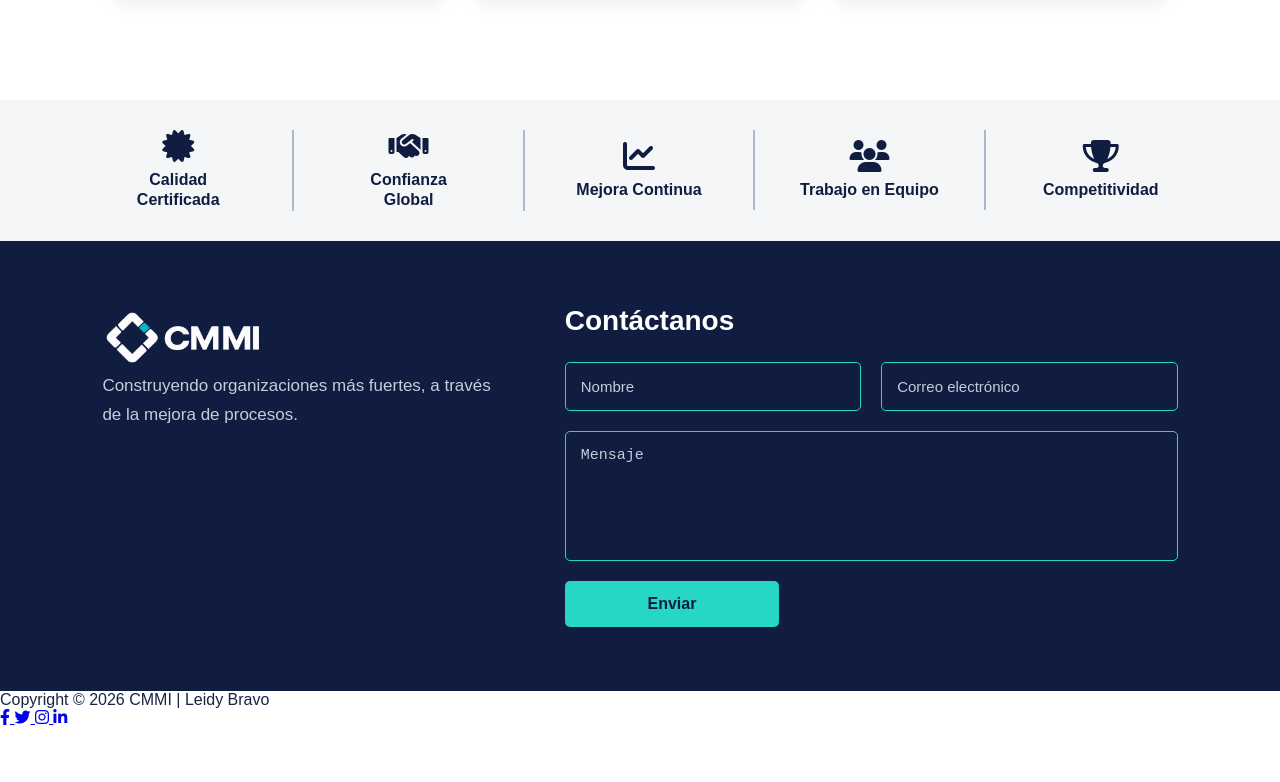
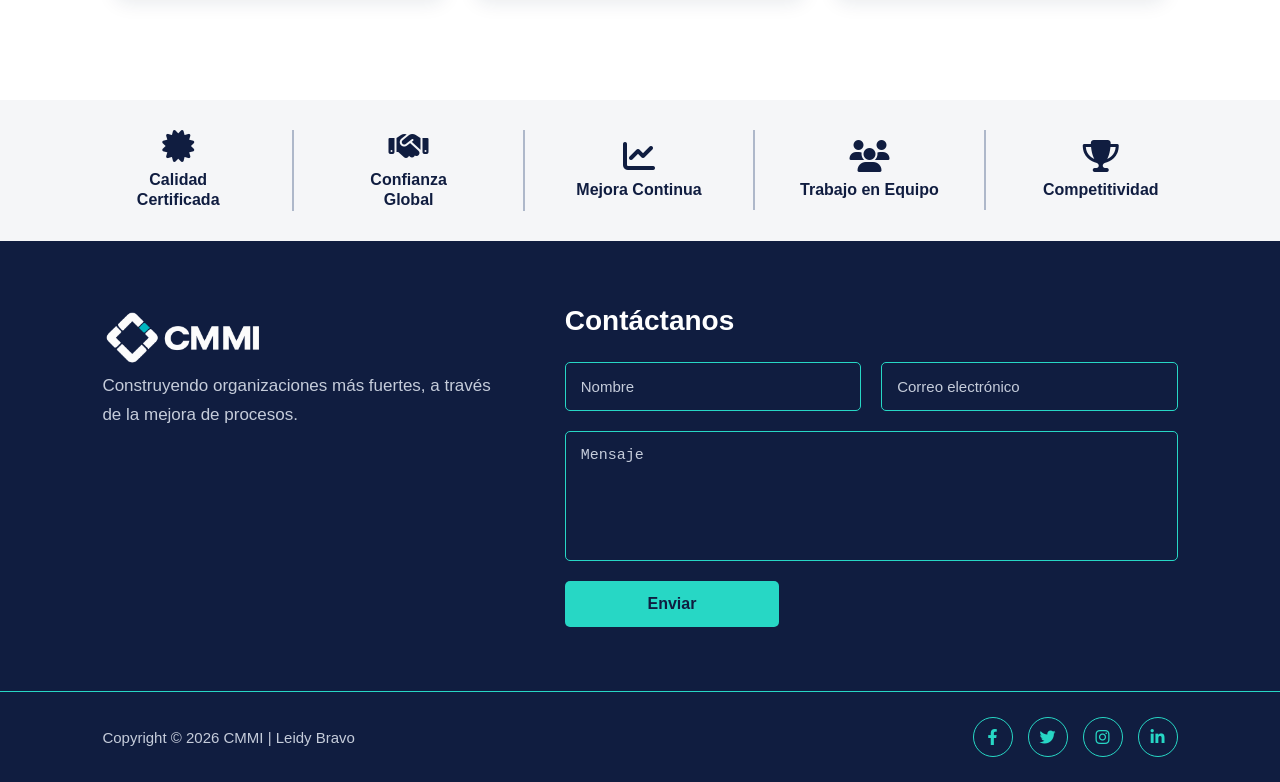
Before and after one commit to lmaireth/Proyecto-_CMMI, a plain HTML site: page index.html in a window 1280 px wide. Shown: the part 2853-3635 px from the top of the page. Before the commit the page ends 3580 px from the top, so only its background shows below. Drawn offline with Linux system fonts and the light colour scheme.

Commit message:
Se agrego el style del footer

```diff
--- a/styles/style.css
+++ b/styles/style.css
@@ -562,3 +562,46 @@ header {
 .contacto-formulario button:hover {
     background: #ffffff;
 }
+footer {
+    width: 100%;
+    padding: 25px 8%;
+    background: #101d40;
+    border-top: 1px solid #27d7c5;
+
+    display: flex;
+    flex-direction: row;
+    justify-content: space-between;
+    align-items: center;
+}
+
+footer p {
+    color: #c5ccda;
+    font-size: 15px;
+    margin: 0;
+}
+
+.redes-sociales {
+    display: flex;
+    flex-direction: row;
+    align-items: center;
+    gap: 15px;
+}
+
+.redes-sociales a {
+    width: 40px;
+    height: 40px;
+    display: flex;
+    justify-content: center;
+    align-items: center;
+    border: 1px solid #27d7c5;
+    border-radius: 50%;
+    color: #27d7c5;
+    font-size: 16px;
+    text-decoration: none;
+    transition: 0.3s;
+}
+
+.redes-sociales a:hover {
+    background: #27d7c5;
+    color: #101d40;
+}
```
